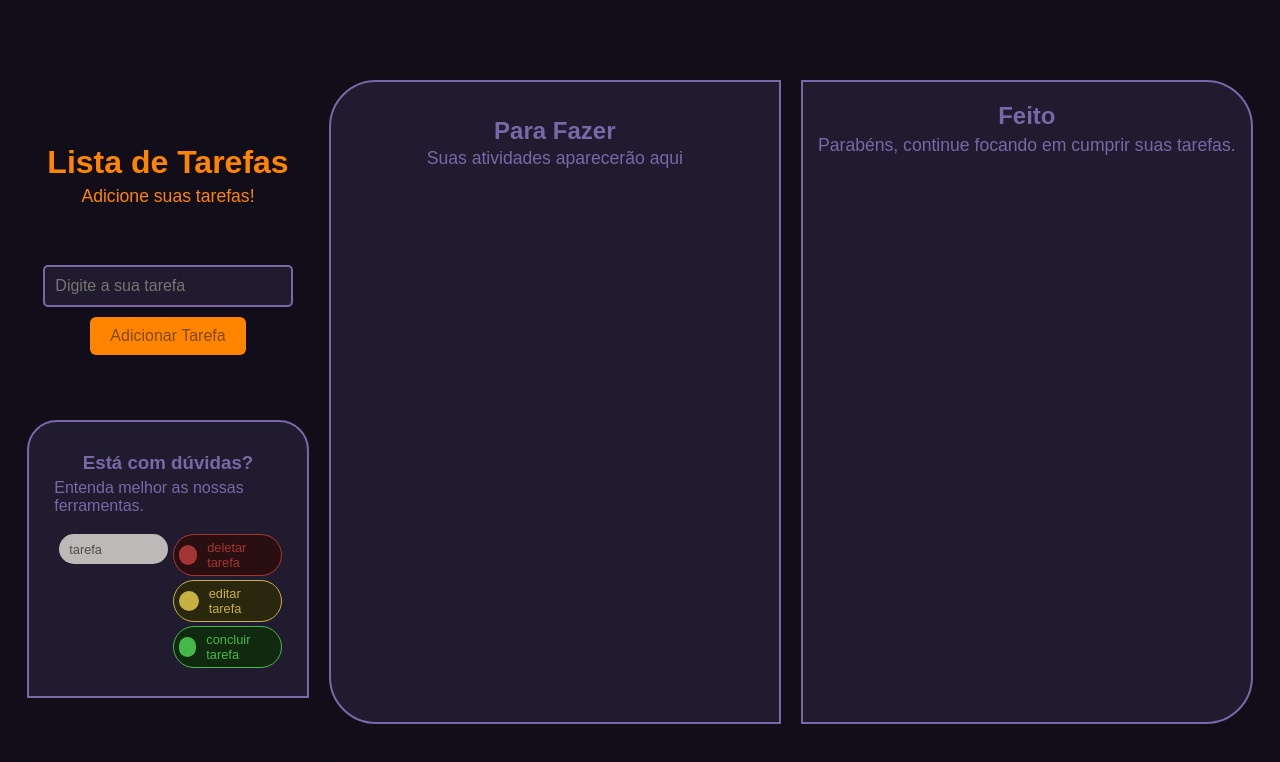
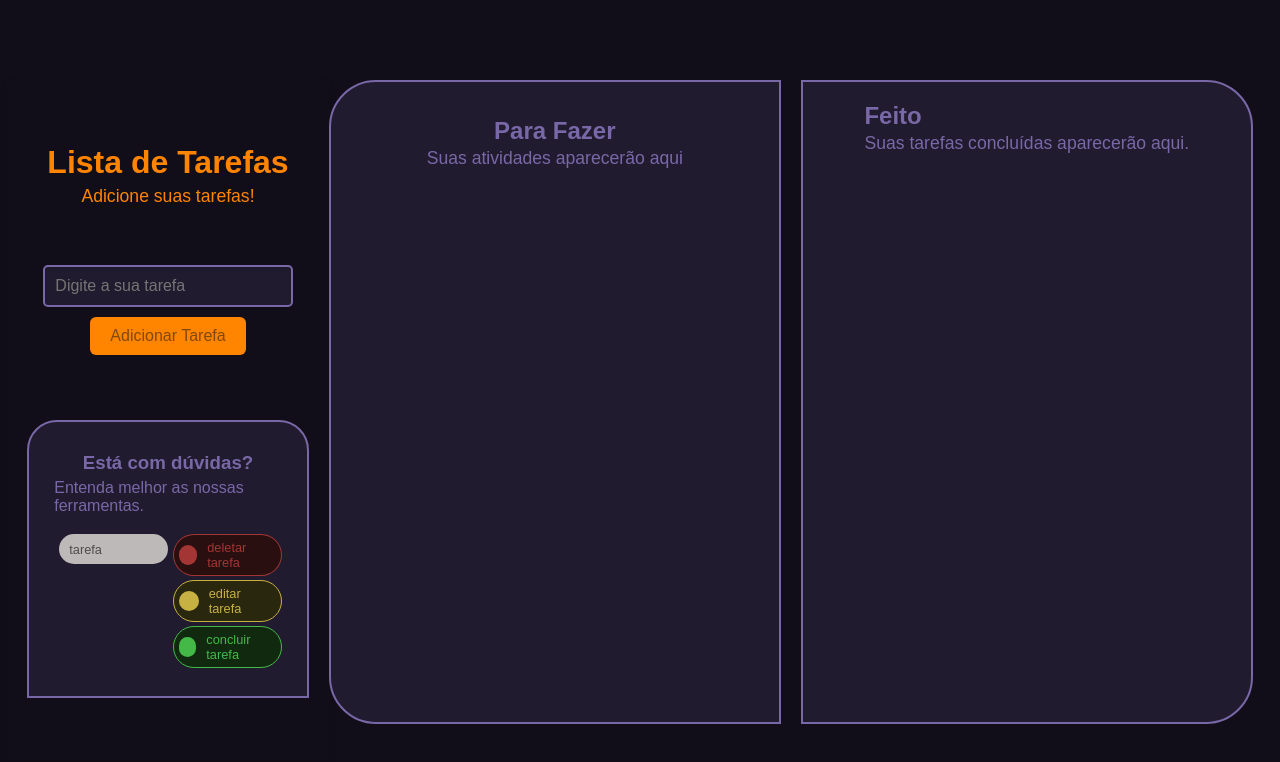
Before and after one commit to Davidcmpss/Lista.de.tarefas, a plain HTML site: page index.html in a window 1280 px wide. Drawn offline with Linux system fonts and the light colour scheme.

Commit message:
Update index.html

```diff
--- a/index.html
+++ b/index.html
@@ -5,6 +5,7 @@
     <meta name="viewport" content="width=device-width, initial-scale=1.0" />
     <title>Lista de Tarefas</title>
     <link rel="stylesheet" href="style.css" />
+    <meta name="viewport" content="width=device-width, initial-scale=1.0" />
   </head>
   <body>
     <div class="containerInput">
@@ -46,11 +47,13 @@
       </div>
     </div>
     <div class="containerConclido" id="listaCon">
-      <h2 id="tituloToDo">Feito</h2>
-      <p class="mensagemInterativa" id="mensagem">
-        Parabéns, continue focando em cumprir suas tarefas.
-      </p>
-      <ul id="listaConcluida"></ul>
+      <div class="divListaConcluida">
+        <h2 id="tituloToDo">Feito</h2>
+        <p class="mensagemInterativa" id="mensagem">
+          Suas tarefas concluídas aparecerão aqui.
+        </p>
+        <ul id="listaConcluida" class="listaConcluida"></ul>
+      </div>
     </div>
 
     <script src="script.js"></script>
```
